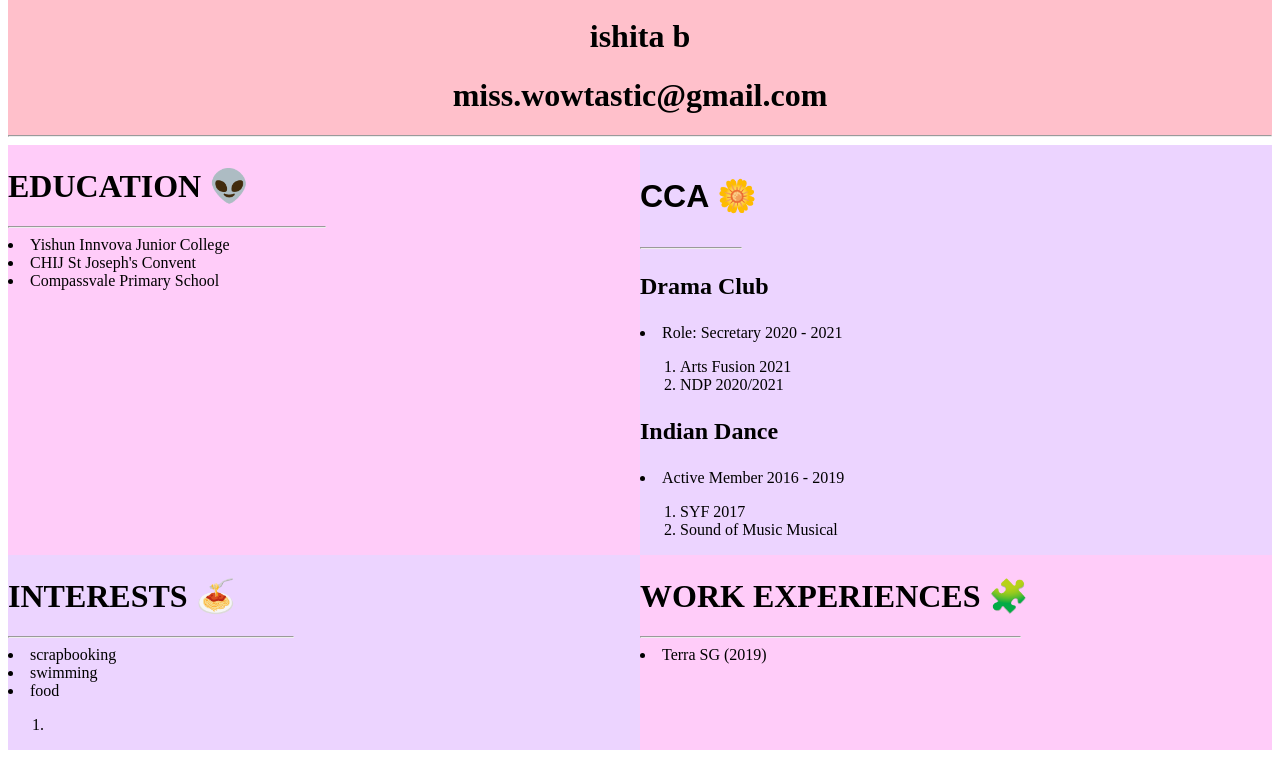
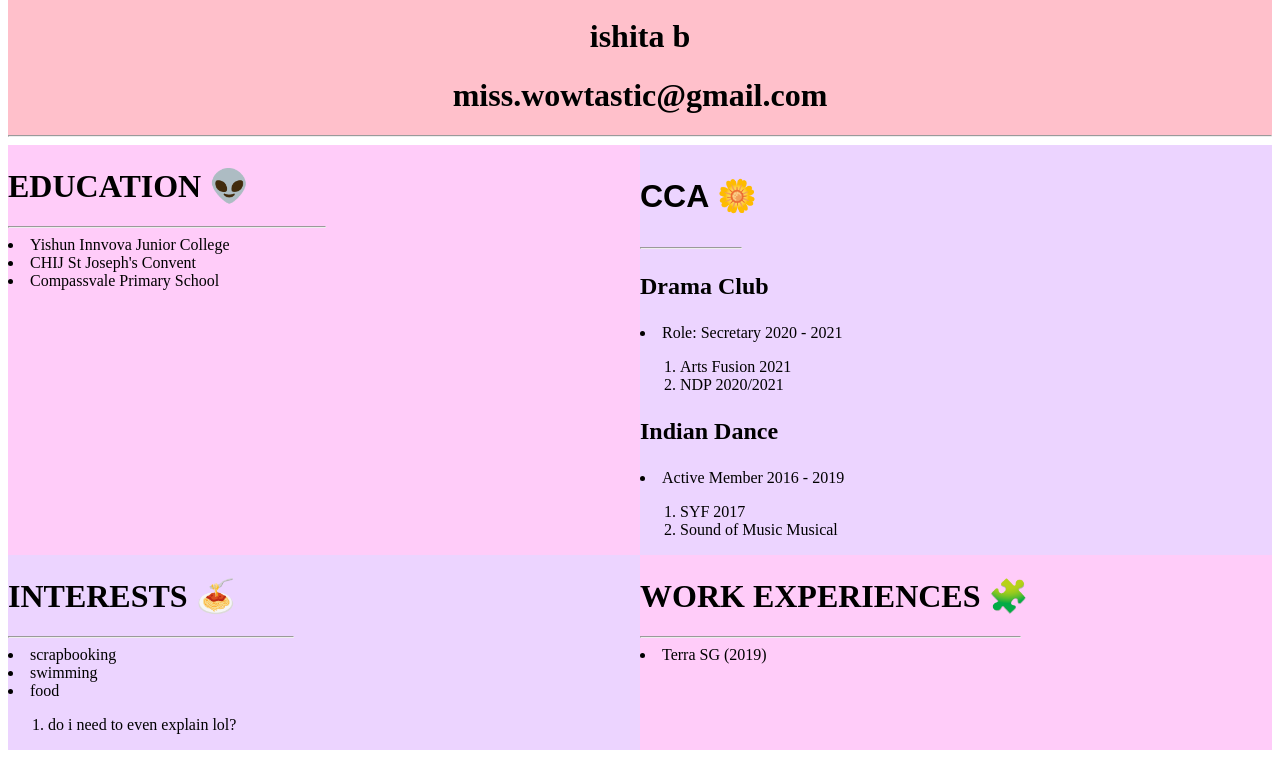
Before and after one commit to misswowtastic/ishita-website, a plain HTML site: page index.html in a window 1280 px wide. Shown: the part 86-844 px from the top of the page. Drawn offline with Linux system fonts and the light colour scheme.

Commit message:
1 file modified

```diff
--- a/index.html
+++ b/index.html
@@ -61,7 +61,7 @@
         <li> swimming </li>
         <li> food </li>
         <ol>
-          <li><p style= "font-family = " do i need to even explain lol?</li>
+          <li><p style= "font-family = mv boli" </p> do i need to even explain lol?</li>
         </ol>
     </div>
 
```
